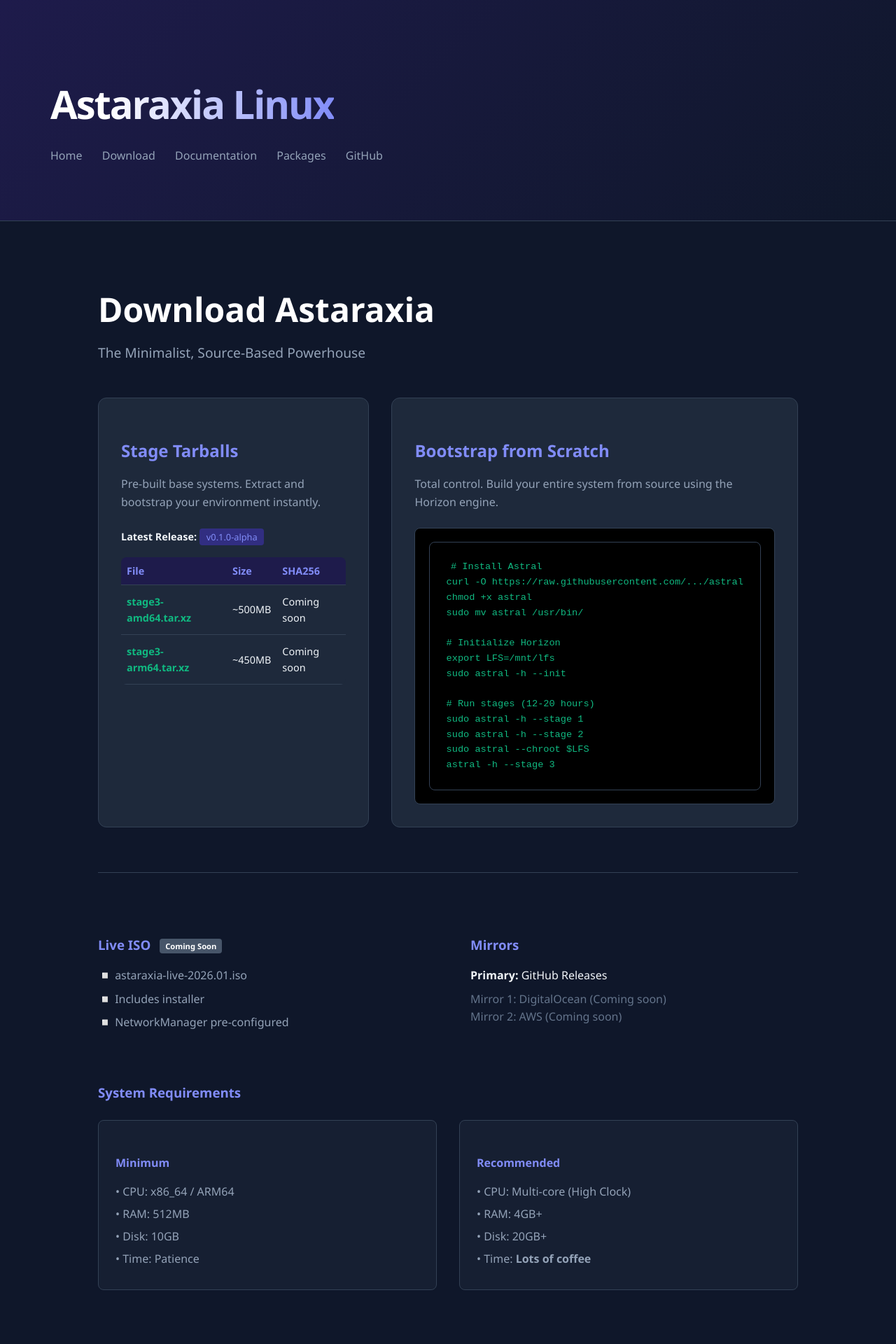
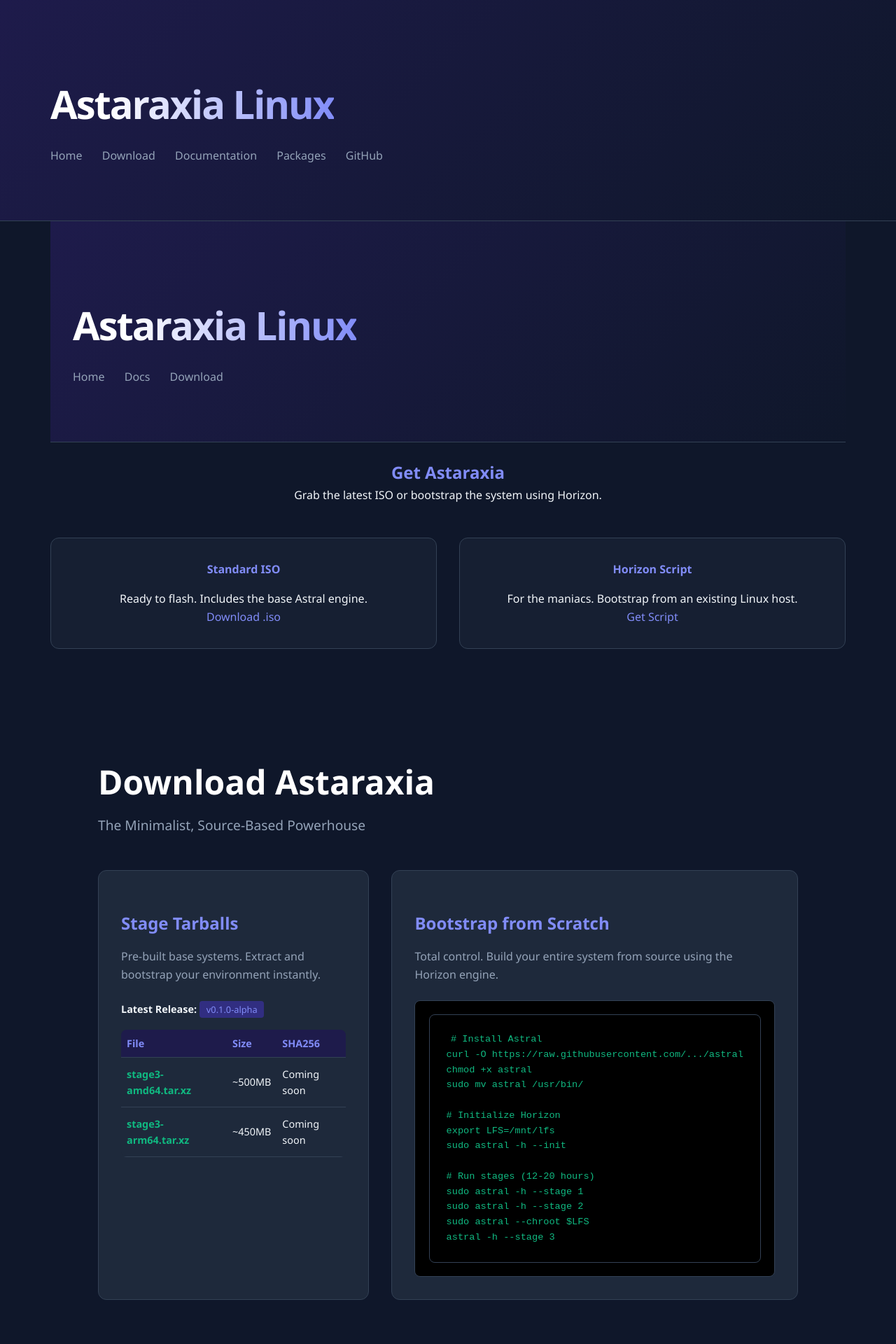
Before and after one commit to Astaraxia-Linux/astaraxia-linux.github.io, a Jekyll site: the page built from download.html, in a window 1280 px wide. Shown: the top 1920 px of the page at 70% size. Built offline with Jekyll 4.4.1, drawn with Linux system fonts in a browser that asks for light colours.

Commit message:
Update download.html

```diff
--- a/download.html
+++ b/download.html
@@ -111,28 +111,78 @@ title: Download
     }
 
     /* Specs Section */
-    .specs-grid {
+    .spec-card {
+        background: rgba(30, 41, 59, 0.5);
+        padding: 2rem; /* Increased padding for breathability */
+        border-radius: 12px;
+        border: 1px solid var(--border);
+        margin-bottom: 1.5rem; /* Space between cards */
+        transition: transform 0.2s ease;
+    }
+
+    .spec-card h4 {
+        margin-top: 0;
+        margin-bottom: 1rem;
+        color: var(--primary);
+    }
+
+    /* Spacing for the Card Grid */
+    .card-grid {
         display: grid;
         grid-template-columns: 1fr 1fr;
         gap: 2rem;
-        margin-top: 1.5rem;
+        margin: 2.5rem 0;
     }
-    .spec-card {
-        background: rgba(30, 41, 59, 0.5);
-        padding: 1.5rem;
-        border-radius: 8px;
-        border: 1px solid var(--border);
-    }
-    .spec-card h4 { margin-bottom: 1rem; color: var(--primary); }
     .spec-card ul { list-style: none; color: var(--text-dim); }
     .spec-card li { margin-bottom: 0.4rem; }
 
     .muted { color: #64748b; }
 
+    blockquote {
+        text-align: center;
+        margin: 2rem auto;
+        padding: 1rem 2rem;
+        max-width: 800px;
+        border-left: none;
+        border-top: 1px solid var(--border);
+        border-bottom: 1px solid var(--border);
+    }
+
     @media (max-width: 850px) {
         .card-grid, .flex-row, .specs-grid { grid-template-columns: 1fr; flex-direction: column; }
     }
 </style>
+
+<header>
+    <div class="header-container">
+        <h1><a href="/">{{ site.title }}</a></h1>
+        <nav>
+            <a href="/">Home</a>
+            <a href="/docs">Docs</a>
+            <a href="/download">Download</a>
+        </header-container>
+    </div>
+</header>
+
+<main class="main-wrapper">
+    <section class="content" style="text-align: center; margin: 0 auto;">
+        <h2 class="title-gradient">Get Astaraxia</h2>
+        <p>Grab the latest ISO or bootstrap the system using Horizon.</p>
+
+        <div class="card-grid" style="margin-top: 3rem;">
+            <div class="spec-card">
+                <h4>Standard ISO</h4>
+                <p>Ready to flash. Includes the base Astral engine.</p>
+                <a href="#" class="button">Download .iso</a>
+            </div>
+            <div class="spec-card">
+                <h4>Horizon Script</h4>
+                <p>For the maniacs. Bootstrap from an existing Linux host.</p>
+                <a href="#" class="button secondary">Get Script</a>
+            </div>
+        </div>
+    </section>
+</main>
 
 <div class="download-page-wrapper">
     <div class="download-content">
```
